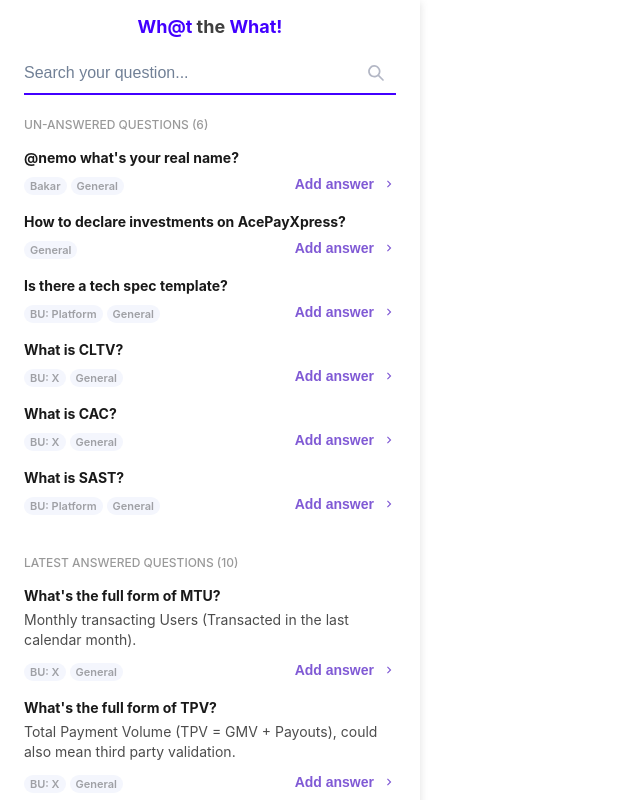
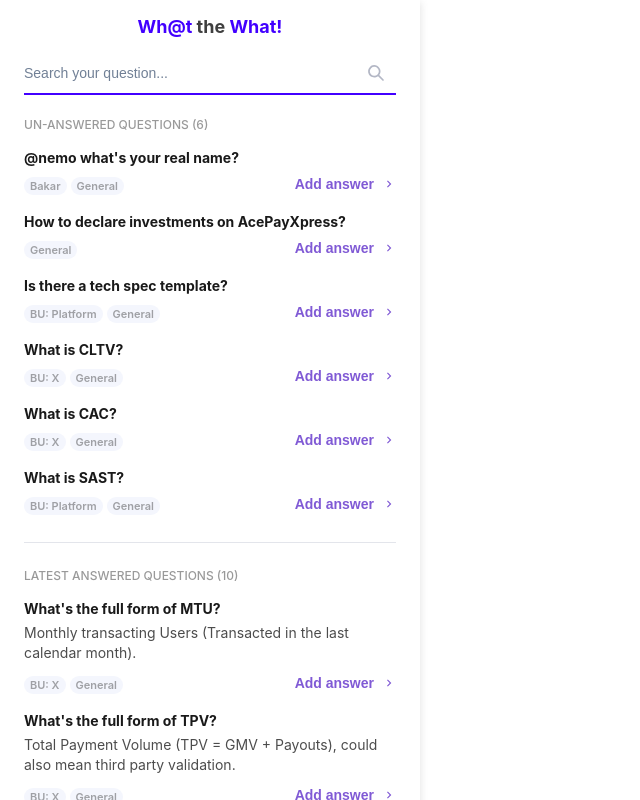
Before and after one commit to cseas/what-the-what, a React (Create React App) app in the folder react-app/: page /home in a window 1280 px wide. Both pictures are taken after a click on the picture 210 px from the left and 505 px from the top of the page. Shown: the top 800 px of the page, without its empty margins (0-640 px from the left). Built offline with nearby package versions, Linux system fonts and the light colour scheme.

Commit message:
chore: add author and time to api

```diff
--- a/react-app/src/Home/Home.jsx
+++ b/react-app/src/Home/Home.jsx
@@ -28,7 +28,8 @@ export function Home() {
       <h1 className="h2-blue" style={{ paddingTop: "16px" }}>
         Wh@t <span className="h2-black">the</span> What!
       </h1>
-      <main style={{ padding: "16px 24px 16px" }}>
+
+      <main style={{ padding: "16px 24px 0" }}>
         <InputGroup>
           <Input
             variant="flushed"
@@ -37,10 +38,14 @@ export function Home() {
             value={searchInput}
             onChange={handleChange}
             ref={focusElement}
+            style={{
+              fontWeight: 500,
+              fontSize: "14px",
+              lineHeight: "16px",
+            }}
           />
           <InputRightElement children={<SearchIcon color="#B3B7C5" />} />
         </InputGroup>
-
         <section style={{ textAlign: "initial" }}>
           <h2 className="h3" style={{ paddingTop: "24px" }}>
             Un-answered questions (
@@ -58,8 +63,18 @@ export function Home() {
           )}
         </section>
 
-        <section style={{ textAlign: "initial", paddingTop: "16px" }}>
-          <h2 className="h3" style={{ paddingTop: "24px" }}>
+        <hr
+          style={{
+            height: "1px",
+            backgroundColor: "#E3E5EB",
+            width: "100%",
+            marginTop: "26px",
+          }}
+        />
+
+        {/* Latest Answered Questions */}
+        <section style={{ textAlign: "initial", paddingTop: "26px" }}>
+          <h2 className="h3">
             Latest answered questions (
             {
               filterResults(searchInput, searchResults.latestAnsweredQuestions)
@@ -80,7 +95,9 @@ export function Home() {
             />
           ))}
         </section>
+      </main>
 
+      {searchInput.length > 0 ? (
         <footer
           style={{
             backgroundColor: "#EDE6FF",
@@ -88,7 +105,7 @@ export function Home() {
             display: "flex",
             justifyContent: "space-between",
             padding: "12px 16px",
-            marginTop: "24px",
+            margin: "24px 24px 4rem",
           }}
         >
           <p className="p-regular" style={{ fontSize: "12px" }}>
@@ -103,7 +120,14 @@ export function Home() {
             Ask New Question
           </Button>
         </footer>
-      </main>
+      ) : (
+        <footer style={{ marginTop: "24px", backgroundColor: "#EDE6FF" }}>
+          <img src="" alt="" />
+          <p>100 questions | 200 answers | You answered 3 questions</p>
+        </footer>
+      )}
+
+      <hr />
     </>
   );
 }
--- a/react-app/src/Home/SearchResult.jsx
+++ b/react-app/src/Home/SearchResult.jsx
@@ -12,7 +12,7 @@ export function SearchResult({ problem, tags, answer = null }) {
         <p
           className="p-regular"
           style={{ color: "hsla(0, 0%, 0%, 0.7)", paddingBottom: "8px" }}
-          dangerouslySetInnerHTML={{ __html: answer }}
+          dangerouslySetInnerHTML={{ __html: answer.content }}
         ></p>
       ) : null}
 
--- a/react-app/src/api/searchResults.json
+++ b/react-app/src/api/searchResults.json
@@ -29,52 +29,92 @@
     {
       "problem": "What's the full form of MTU?",
       "tags": ["BU: X", "General"],
-      "answer": "Monthly transacting Users (Transacted in the last calendar month)."
+      "answer": {
+        "content": "Monthly transacting Users (Transacted in the last calendar month).",
+        "author": "Soni",
+        "time": "1d ago"
+      }
     },
     {
       "problem": "What's the full form of TPV?",
       "tags": ["BU: X", "General"],
-      "answer": "Total Payment Volume (TPV = GMV + Payouts), could also mean third party validation."
+      "answer": {
+        "content": "Total Payment Volume (TPV = GMV + Payouts), could also mean third party validation.",
+        "author": "Soni",
+        "time": "1d ago"
+      }
     },
     {
       "problem": "What's the full form of GMV?",
       "tags": ["BU: X", "General"],
-      "answer": "Gross Merchandise Value"
+      "answer": {
+        "content": "Gross Merchandise Value",
+        "author": "Soni",
+        "time": "1d ago"
+      }
     },
     {
       "problem": "What's the full form of CAW?",
       "tags": ["BU: X", "General"],
-      "answer": "Charge at will"
+      "answer": {
+        "content": "Charge at will",
+        "author": "Soni",
+        "time": "1d ago"
+      }
     },
     {
       "problem": "What's the full form of PG?",
       "tags": ["BU: X", "General"],
-      "answer": "Payment Gateway"
+      "answer": {
+        "content": "Payment Gateway",
+        "author": "Soni",
+        "time": "1d ago"
+      }
     },
     {
       "problem": "What's the full form of TOFU?",
       "tags": ["BU: X", "General"],
-      "answer": "Top of the Funnel; count of users who are at the top of the funnel, typically visiting the website or entering signup funnel."
+      "answer": {
+        "content": "Top of the Funnel; count of users who are at the top of the funnel, typically visiting the website or entering signup funnel.",
+        "author": "Soni",
+        "time": "1d ago"
+      }
     },
     {
       "problem": "What's the full form of MOM?",
       "tags": ["BU: X", "General"],
-      "answer": "Month Over Month; usually in context of numbers, how they have changed month by month."
+      "answer": {
+        "content": "Month Over Month; usually in context of numbers, how they have changed month by month.",
+        "author": "Soni",
+        "time": "1d ago"
+      }
     },
     {
       "problem": "Where can I find Competency Framework for SDEs?",
       "tags": ["BU: X", "General"],
-      "answer": "Link to competency framework: <a>https://docs.google.com/document/d/1LaY5yyeY8AbL-s9Ng3zwSoOAlfIW9RrcbmA6lRvoem8/edit#</a>"
+      "answer": {
+        "content": "Link to competency framework: <a>https://docs.google.com/document/d/1LaY5yyeY8AbL-s9Ng3zwSoOAlfIW9RrcbmA6lRvoem8/edit#</a>",
+        "author": "Soni",
+        "time": "1d ago"
+      }
     },
     {
       "problem": "What's the contact number for medical emergency?",
       "tags": ["Medical", "General"],
-      "answer": "Here is the link to Medical Insurance Policy Document: <a>https://alpha.razorpay.com/repo/medical-insurance-2</a>.<br/>In case of emergencies, please contact SPOC: <br />Razorpay: Deeksha - +91 70192 88367 (deeksha.shetty@razorpay.com),<br/>TPA: Vaibhav - 9582537577 (vaibhav_k@emedlife.in)."
+      "answer": {
+        "content": "Here is the link to Medical Insurance Policy Document: <a>https://alpha.razorpay.com/repo/medical-insurance-2</a>.<br/>In case of emergencies, please contact SPOC: <br />Razorpay: Deeksha - +91 70192 88367 (deeksha.shetty@razorpay.com),<br/>TPA: Vaibhav - 9582537577 (vaibhav_k@emedlife.in).",
+        "author": "Soni",
+        "time": "1d ago"
+      }
     },
     {
       "problem": "How to apply for reimbursements?",
       "tags": ["Finance", "General"],
-      "answer": "Flexi Reimbursements can be claimed every month on Acepay Xpress. The claim window is open between 1st to 15th of every month. Please raise your query through a Helpdesk ticket on AcepayXpress Portal for further assistance. <a>https://app.acepayxpress.com/HRMS2020/Razorpay/Login.aspx?CID=Razorpay</a>"
+      "answer": {
+        "content": "Flexi Reimbursements can be claimed every month on Acepay Xpress. The claim window is open between 1st to 15th of every month. Please raise your query through a Helpdesk ticket on AcepayXpress Portal for further assistance. <a>https://app.acepayxpress.com/HRMS2020/Razorpay/Login.aspx?CID=Razorpay</a>",
+        "author": "Soni",
+        "time": "1d ago"
+      }
     }
   ]
 }
```
